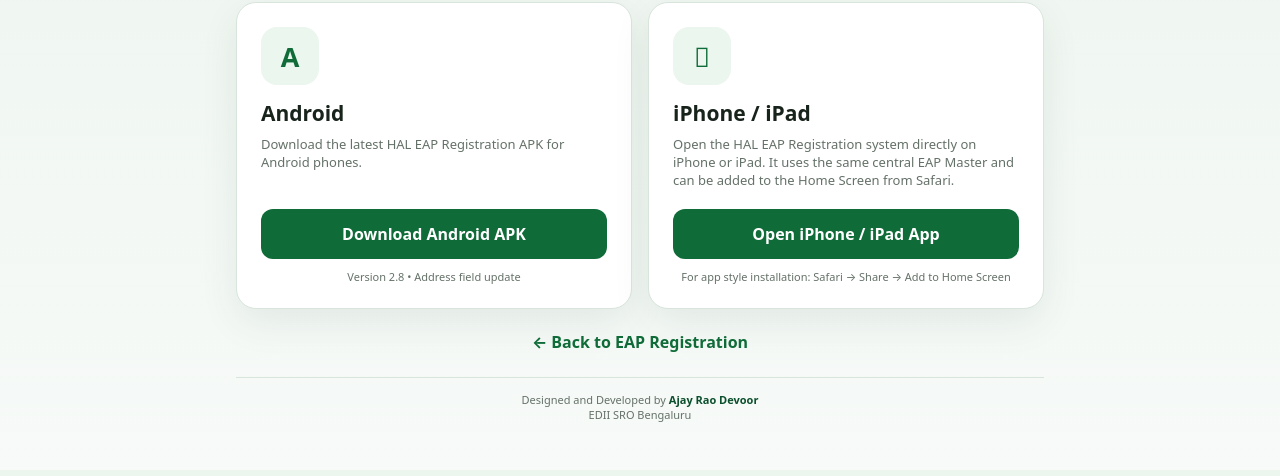
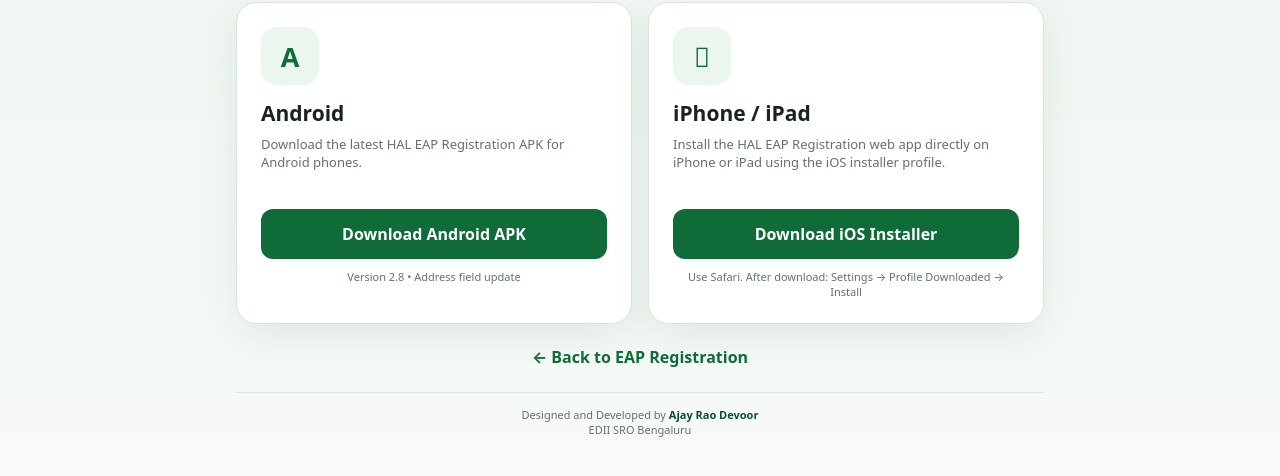
Before and after one commit to 36kuberanenterprises-tech/OptionBuyerAndroid, a website: page eapweb/public/install.html in a window 1280 px wide. Shown: the part 178-654 px from the top of the page. Drawn offline with Linux system fonts and the light colour scheme.

Commit message:
Provide direct iOS installer profile link

```diff
--- a/eapweb/public/install.html
+++ b/eapweb/public/install.html
@@ -42,9 +42,9 @@
       <section class="card">
         <div class="icon"></div>
         <h2>iPhone / iPad</h2>
-        <p>Open the HAL EAP Registration system directly on iPhone or iPad. It uses the same central EAP Master and can be added to the Home Screen from Safari.</p>
-        <a class="btn" href="/?platform=ios">Open iPhone / iPad App</a>
-        <div class="note">For app style installation: Safari → Share → Add to Home Screen</div>
+        <p>Install the HAL EAP Registration web app directly on iPhone or iPad using the iOS installer profile.</p>
+        <a class="btn" href="/downloads/HAL_EAP_Registration_iOS.mobileconfig">Download iOS Installer</a>
+        <div class="note">Use Safari. After download: Settings → Profile Downloaded → Install</div>
       </section>
     </div>
 
```
